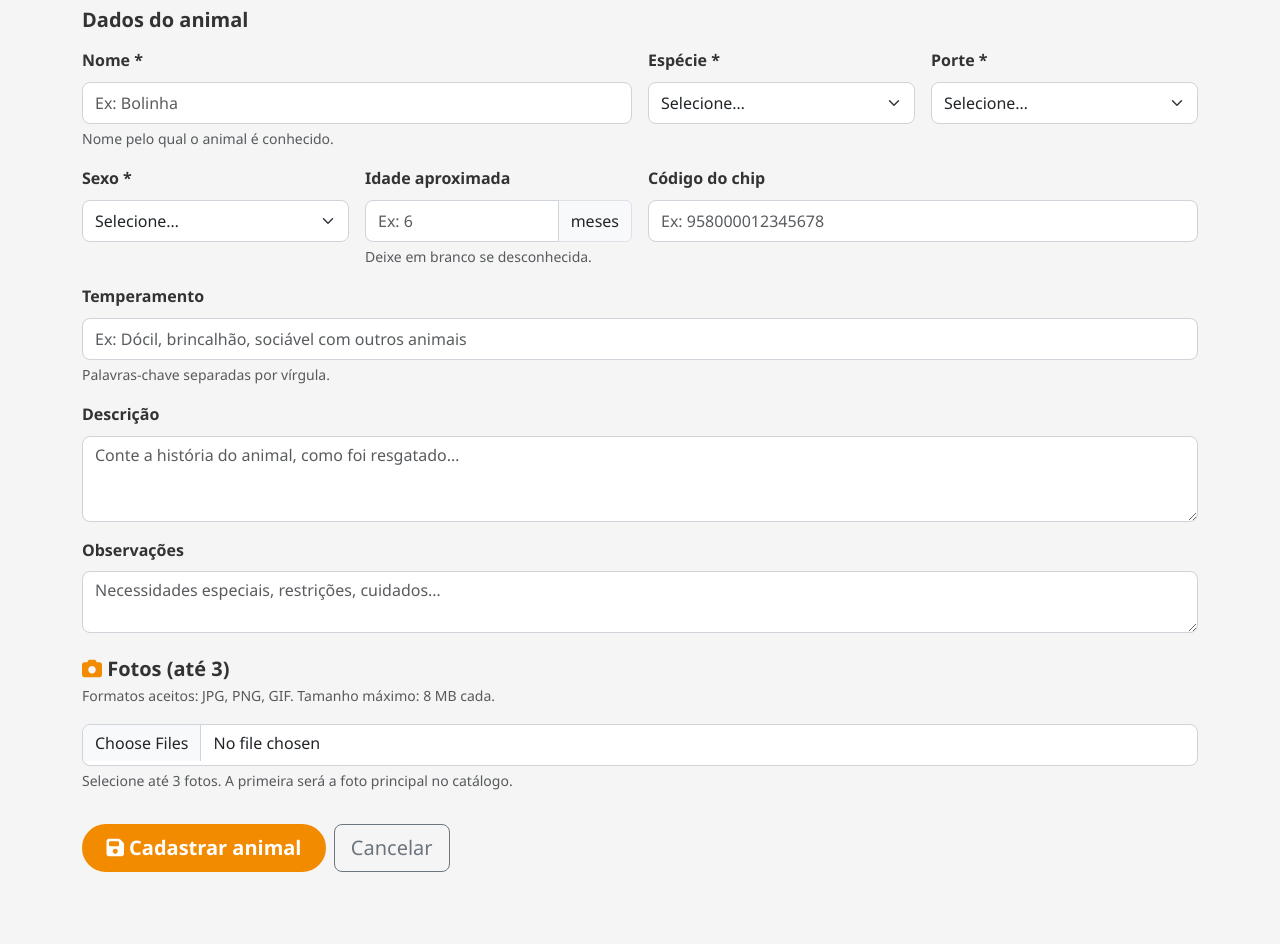
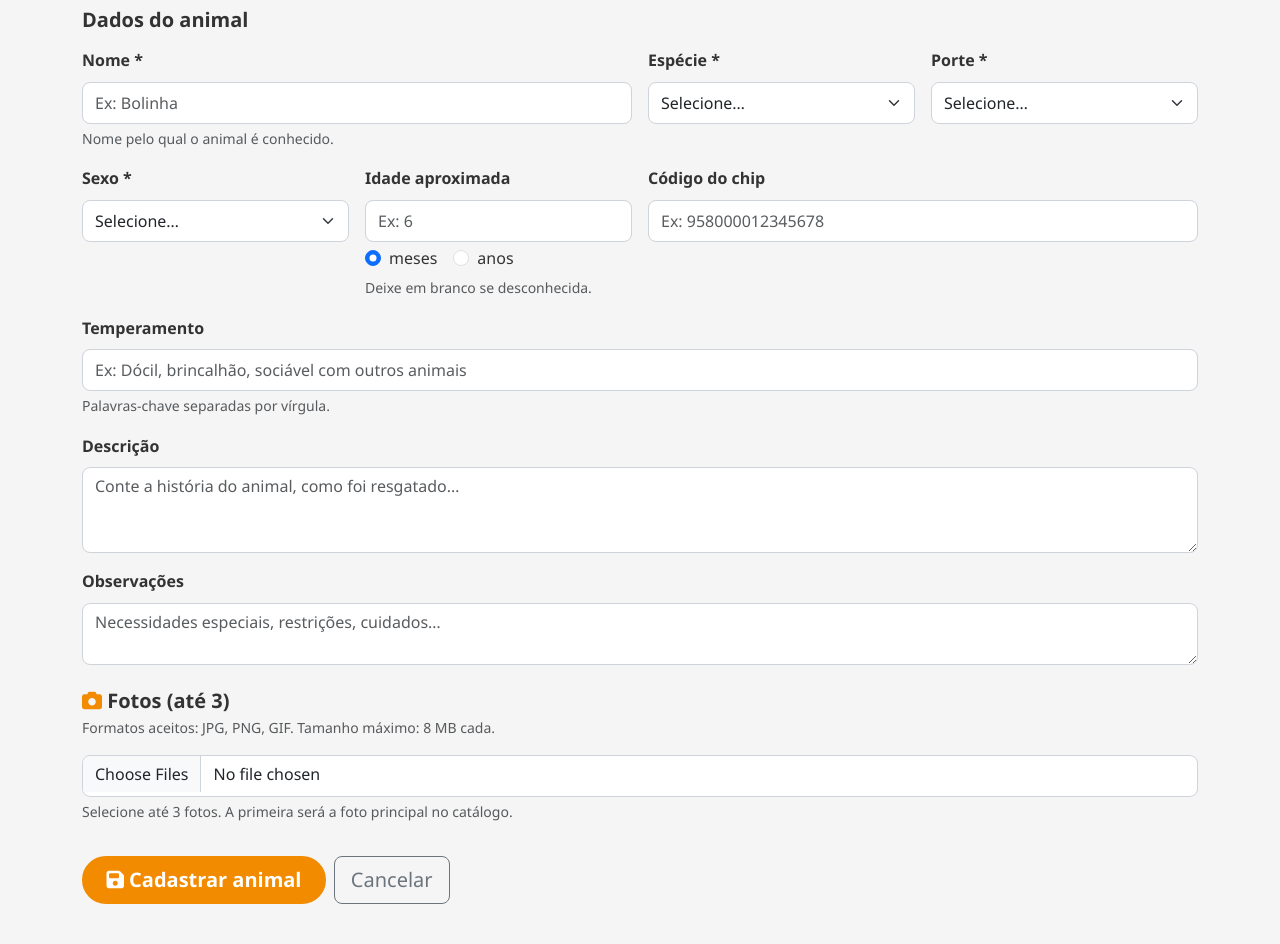
Before and after one commit to lcarol19/patatino, a Flask app: page /cadastrar in a window 1280 px wide. Shown: the part 271-1215 px from the top of the page. Run offline with Flask 3, Linux system fonts and the light colour scheme; the visitor is signed in with stand-in values (Sample User, id 1).

Commit message:
feat: adiciona seletor meses/anos no campo de idade

```diff
--- a/flask_src/templates/cadastrar_animal.html
+++ b/flask_src/templates/cadastrar_animal.html
@@ -83,14 +83,25 @@
                     <label for="idade_aproximada" class="form-label">
                         Idade aproximada
                     </label>
-                    <div class="input-group">
                            <input type="number" id="idade_aproximada"
                            name="idade_aproximada"
                            class="form-control"
                            min="0" max="300"
                            placeholder="Ex: 6"
                            aria-describedby="idade-hint">
-                        <span class="input-group-text">meses</span>
+                    <div class="d-flex gap-3 mt-1" role="group" aria-label="Unidade da idade">
+                        <div class="form-check">
+                            <input class="form-check-input" type="radio"
+                                   name="idade_unidade" id="unidade_meses"
+                                   value="meses" checked>
+                            <label class="form-check-label" for="unidade_meses">meses</label>
+                        </div>
+                        <div class="form-check">
+                            <input class="form-check-input" type="radio"
+                                   name="idade_unidade" id="unidade_anos"
+                                   value="anos">
+                            <label class="form-check-label" for="unidade_anos">anos</label>
+                        </div>
                     </div>
                     <div id="idade-hint" class="form-text">Deixe em branco se desconhecida.</div>
                 </div>
```
Also changed, not shown: flask_src/services/animal_service.py (+10 -4 lines), flask_src/templates/editar_animal.html (+16 -2 lines). Lines whose indentation alone changed are shown as unchanged.
